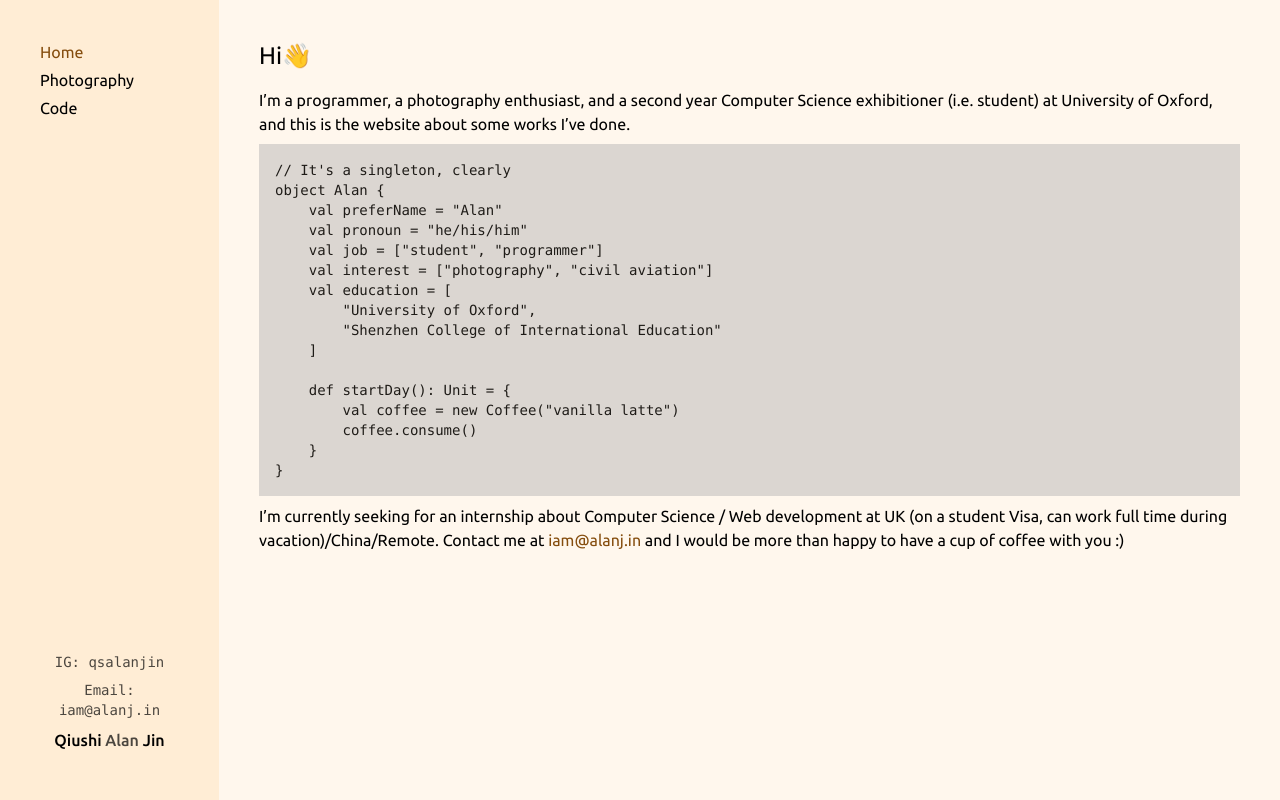
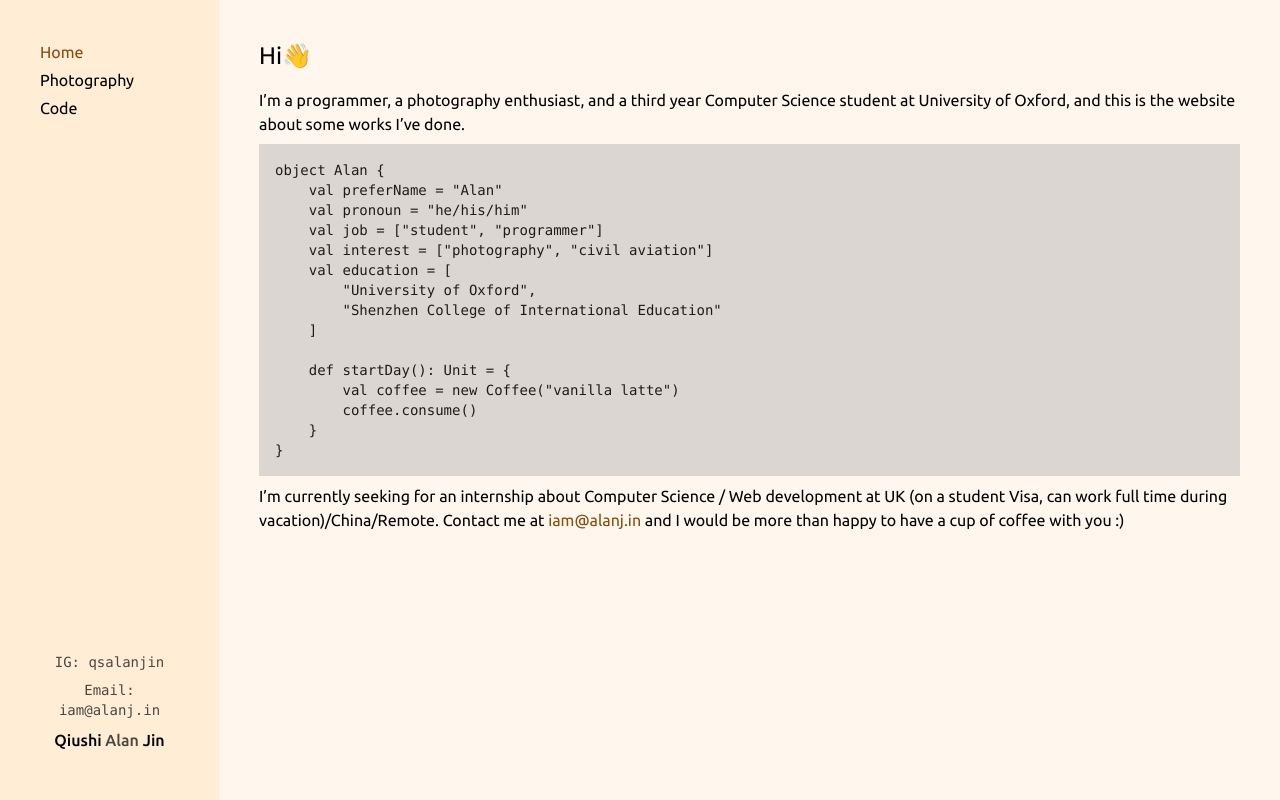
Before and after one commit to alanjinqs/home-astro, an Astro site: page / in a window 1280 px wide. Built offline with nearby package versions, Linux system fonts and the light colour scheme; Astro itself is replaced by a stand-in of ours; some packages are replaced by stand-ins of ours; code samples lack their colours.

Commit message:
fix: not an exhibitioner anymore :(

````diff
--- a/src/pages/index.md
+++ b/src/pages/index.md
@@ -4,10 +4,9 @@ layout: "../layouts/MarkdownLayout.astro"
 
 ## Hi👋
 
-I'm a programmer, a photography enthusiast, and a second year Computer Science exhibitioner (i.e. student) at University of Oxford, and this is the website about some works I've done.
+I'm a programmer, a photography enthusiast, and a third year Computer Science student at University of Oxford, and this is the website about some works I've done.
 
 ```scala
-// It's a singleton, clearly
 object Alan {
     val preferName = "Alan"
     val pronoun = "he/his/him"
````
